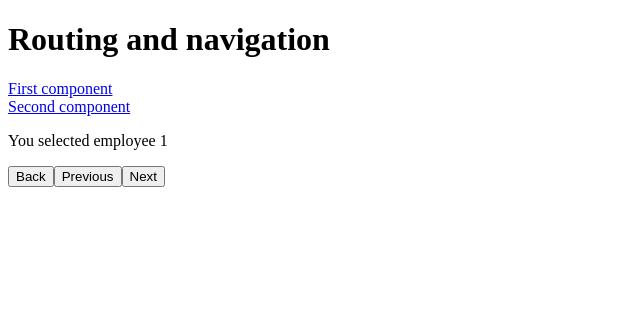
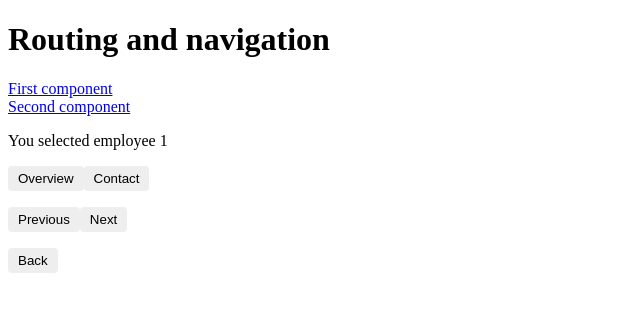
Before and after one commit to shavack/AngularWorkshop, an Angular app in the folder hello-world/: page /first/1 in a window 1280 px wide. Shown: the top 312 px of the page, without its empty margins (0-640 px from the left). Built offline with nearby package versions, Linux system fonts and the light colour scheme.

Commit message:
child routes

```diff
--- a/hello-world/src/app/app-routing.module.ts
+++ b/hello-world/src/app/app-routing.module.ts
@@ -14,6 +14,10 @@ const routes: Routes = [
   {
     path: 'first/:id',
     component: EmployeeDetailComponent,
+    children: [
+      { path: 'overview', component: EmployeeOverviewComponent },
+      { path: 'contact', component: EmployeeContactComponent },
+    ],
   },
   { path: '**', component: PageNotFoundComponent },
 ];
--- a/hello-world/src/app/employee-detail/employee-detail.component.ts
+++ b/hello-world/src/app/employee-detail/employee-detail.component.ts
@@ -5,9 +5,18 @@ import { ActivatedRoute, Router, ParamMap } from '@angular/router';
   selector: 'app-third',
   template: `
     <p>You selected employee {{ employeeId }}</p>
-    <button (click)="goBack()">Back</button>
-    <button (click)="goPrevious()">Previous</button>
-    <button (click)="goNext()">Next</button>
+    <p>
+      <button (click)="showOverview()">Overview</button>
+      <button (click)="showContact()">Contact</button>
+    </p>
+    <router-outlet></router-outlet>
+    <p>
+      <button (click)="goPrevious()">Previous</button>
+      <button (click)="goNext()">Next</button>
+    </p>
+    <div>
+      <button (click)="goBack()">Back</button>
+    </div>
   `,
   styles: [],
 })
@@ -44,4 +53,16 @@ export class EmployeeDetailComponent implements OnInit {
       relativeTo: this._route,
     });
   }
+
+  showOverview(): void {
+    this._router.navigate(['overview'], {
+      relativeTo: this._route,
+    });
+  }
+
+  showContact(): void {
+    this._router.navigate(['contact'], {
+      relativeTo: this._route,
+    });
+  }
 }
--- a/hello-world/src/styles.css
+++ b/hello-world/src/styles.css
@@ -1,3 +1,20 @@
+button {
+  font-family: Arial;
+  background-color: #eee;
+  border: none;
+  padding: 5px 10px;
+  border-radius: 4px;
+  cursor: pointer;
+  cursor: hand;
+}
+button:hover {
+  background-color: #cfd8dc;
+}
+button:disabled {
+  background-color: #eee;
+  color: #aaa;
+  cursor: auto;
+}
 .items {
   margin: 0 0 2em 0;
   list-style-type: none;
```
